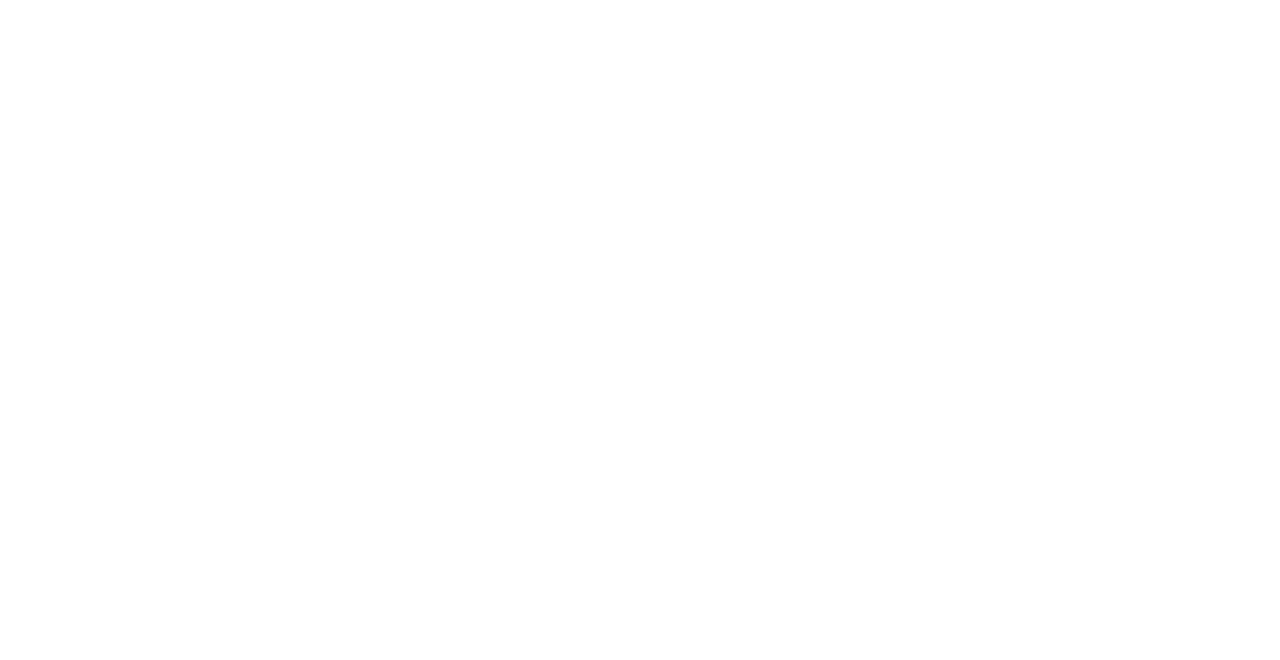
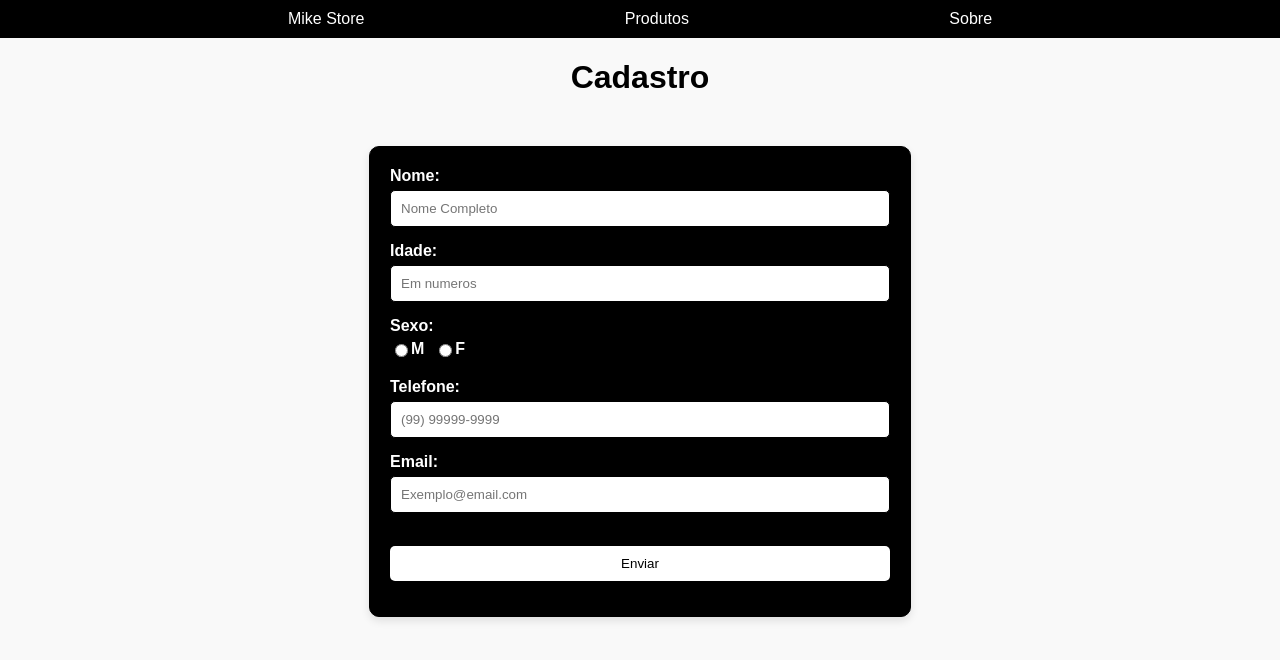
Before and after one commit to marlon1402/Projeto-de-HTML, a plain HTML site: page Projeto HTML - Marlon e Davi/cadastro.html in a window 1280 px wide. Drawn offline with Linux system fonts and the light colour scheme.

Commit message:
Update Commit

```diff
--- a/Projeto HTML - Marlon e Davi/cadastro.html
+++ b/Projeto HTML - Marlon e Davi/cadastro.html
@@ -4,8 +4,53 @@
     <meta charset="UTF-8">
     <meta name="viewport" content="width=device-width, initial-scale=1.0">
     <title>Mike Store</title>
+    <link rel="stylesheet" href="style.css">
 </head>
 <body>
+    <!-- Menu Principal-->
+    <div class="menu" align="center">
+        <a href="index.html">Mike Store</a>
+        <a href="produtos.html">Produtos</a>
+        <a href="sobre.html">Sobre</a>
+    </div>
 
+    <div class="cadastro">
+        <h1>Cadastro</h1>
+    </div>
+
+    <form autocomplete="on">
+        <div class="form-group">
+            <label for="nome">Nome:</label>
+            <input type="text" name="nome" id="nome" required placeholder="Nome Completo">
+        </div>
+
+        <div class="form-group">
+            <label for="idade">Idade:</label>
+            <input type="number" name="idade" id="idade" min="0" max="120" required placeholder="Em numeros">
+        </div>
+
+        <div class="form-group">
+            <label for="sexo">Sexo:</label>
+            <div class="radio-group">
+                <label><input type="radio" name="sexo" id="sexo_m" value="M"> M</label>
+                <label><input type="radio" name="sexo" id="sexo_f" value="F"> F</label>
+            </div>
+        </div>
+
+        <div class="form-group">
+            <label for="telefone">Telefone:</label>
+            <input type="tel" name="telefone" id="telefone" placeholder="(99) 99999-9999">
+        </div>
+
+        <div class="form-group">
+            <label for="email">Email:</label>
+            <input type="email" name="email" id="email" placeholder="Exemplo@email.com">
+        </div>
+        <br>
+
+        <div class="form-group">
+            <input type="button" value="Enviar">
+        </div>
+    </form>
 </body>
 </html>
--- a/Projeto HTML - Marlon e Davi/style.css
+++ b/Projeto HTML - Marlon e Davi/style.css
@@ -23,9 +23,92 @@ body {
     display: flex;
     justify-content: center;
     align-items: center;
-    height: 100vh;
+    height:30%;
 }
 
 .logo-image{
     max-width: 100%;
 }
+
+.texto-mike{
+    background-color: #000000; /* Cor de fundo */
+    padding: 30px; /* Espaçamento interno */
+    border-radius: 50px; /* Bordas arredondadas */
+    max-width: 700px; /* Largura máxima */
+    margin: 20px auto; /* Centraliza o bloco horizontalmente */
+    box-shadow: 0 4px 8px rgba(0, 0, 0, 0.1); /* Sombra para um efeito visual agradável */
+}
+
+.texto-mike h1{
+    text-align: center;
+    color: white;
+}
+
+.texto-mike p{
+    color: white;
+}
+
+.cadastro{
+    text-align: center;
+
+}
+body {
+    font-family: Arial, sans-serif;
+    background-color: #f9f9f9;
+    margin: 0;
+    padding: 0;
+}
+
+form {
+    max-width: 500px;
+    margin: 50px auto;
+    padding: 20px;
+    background-color: #000000;
+    border: 1px solid #000000;
+    border-radius: 10px;
+    box-shadow: 0 4px 8px rgba(0, 0, 0, 0.1);
+}
+
+.form-group {
+    margin-bottom: 15px;
+}
+
+.form-group label {
+    display: block;
+    margin-bottom: 5px;
+    font-weight: bold;
+    color: #ffffff;
+}
+
+.form-group input[type="text"],
+.form-group input[type="number"],
+.form-group input[type="tel"],
+.form-group input[type="email"],
+.form-group input[type="button"] {
+    width: 100%;
+    padding: 10px;
+    border: 1px solid #000000;
+    border-radius: 5px;
+    box-sizing: border-box;
+}
+
+.radio-group {
+    display: flex;
+    gap: 10px;
+}
+
+.radio-group label {
+    display: flex;
+    align-items: center;
+}
+
+.form-group input[type="button"] {
+    background-color: #ffffff;
+    color: #000000;
+    border: none;
+    cursor: pointer;
+}
+
+.form-group input[type="button"]:hover {
+    background-color: #707070;
+}
```
Also changed, not shown: Projeto HTML - Marlon e Davi/index.html (+14 -2 lines), Projeto HTML - Marlon e Davi/images/icon-logo-fundo-preto.png (added), Projeto HTML - Marlon e Davi/images/logo-fundo-branco.png (added), Projeto HTML - Marlon e Davi/images/logo-fundo-preto.png (added).
